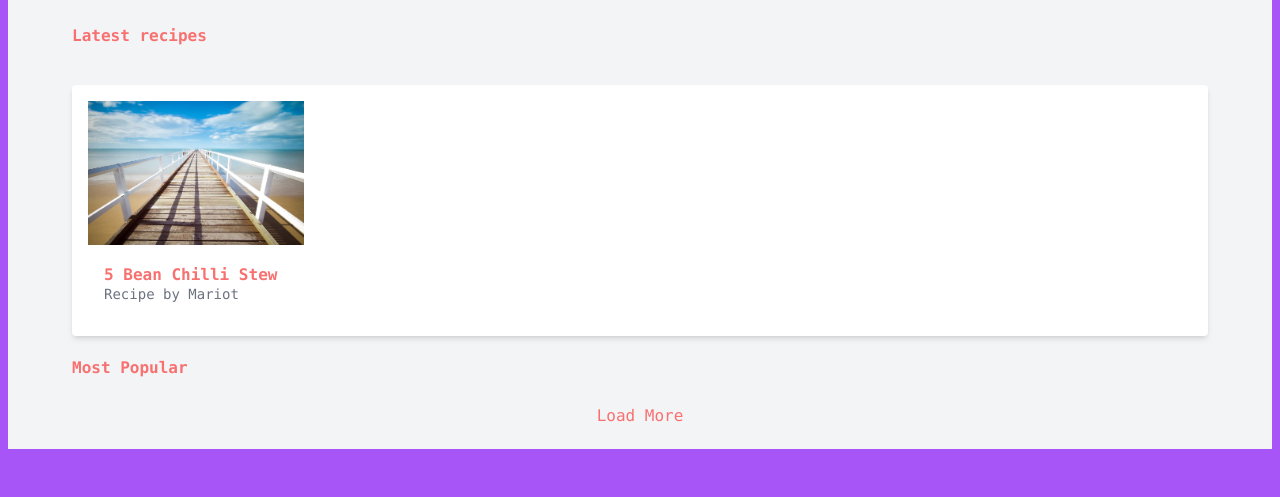
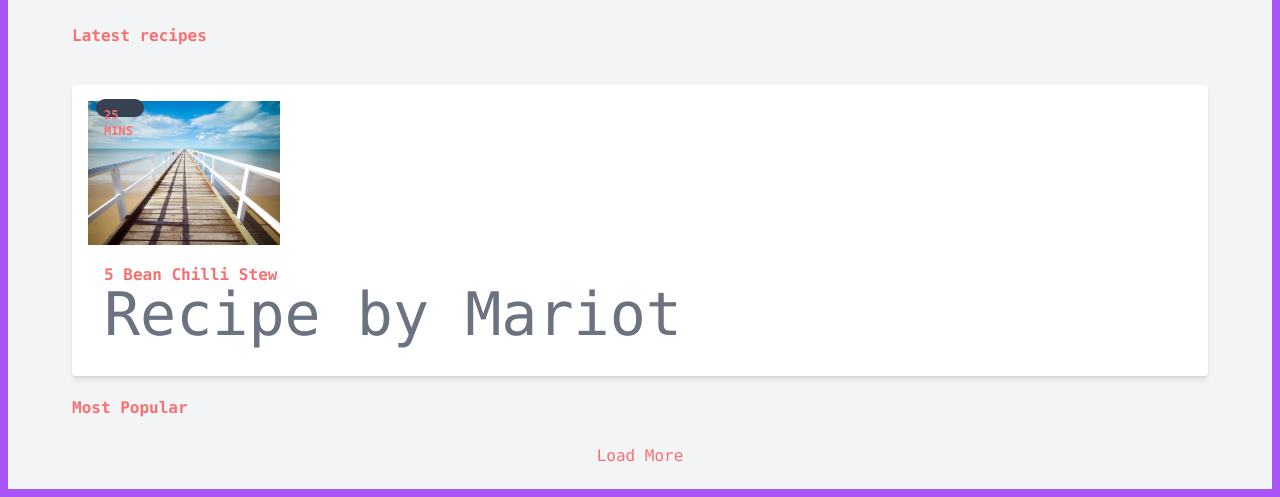
Before and after one commit to obibaadoma/tailwind-tutorials, a website: page public/index.html in a window 1280 px wide. Shown: the part 504-1001 px from the top of the page. Before the commit the page ends 961 px from the top, so only its background shows below. Drawn offline with Linux system fonts and the light colour scheme.

Commit message:
added badge

```diff
--- a/public/index.html
+++ b/public/index.html
@@ -5,8 +5,9 @@
   <meta charset="UTF-8" />
   <meta name="viewport" content="width=device-width, initial-scale=1.0" />
   <title>TAILWIND TUTORIAL</title>
-  <link rel="stylesheet" href="styles.css"/></link>
- </head>
+  <link rel="stylesheet" href="styles.css" />
+  </link>
+</head>
 
 <body class="bg-purple-500 text-red-400 font-mono">
 
@@ -45,7 +46,7 @@
     </div> <!-- end of nav -->
   </div>
 
-  <main class ="bg-gray-100 px-16 py-6">
+  <main class="bg-gray-100 px-16 py-6">
     <div class="flex md: justify-end lg:justify-end ml-2  gap-6">
       <a href="#">Log in</a>
       <a href="#">Sign up</a>
@@ -65,20 +66,23 @@
       <h4 class="font-bold mt-12 pb-2 border-b">Latest recipes</h4>
       <div class="mt-8">
         <!-- cards for go here -->
-        <div class="bg-white rounded overflow-hidden shadow-md p-4">
-          <img  class="w-48 h-36 border-8"src="../public/images/image2.jpg" alt="Description of the image">
-        <div class="m-4 ">
-          <span class="block font-bold">5 Bean Chilli Stew</span>
-          <span class="block text-gray-500 text-sm">Recipe by Mariot</span>
+        <div class="bg-white rounded overflow-hidden shadow-md p-4 relative">
+          <img class="w-48 h-36 border-8" src="../public/images/image2.jpg" alt="Description of the image">
+            <div class="m-4 ">
+              <span class="block font-bold">5 Bean Chilli Stew</span>
+              <span class="block text-gray-500 text-6xl">Recipe by Mariot</span>
+            </div>
+            <div>
+              <span class="bg-gray-700 text-xs uppercase font-bold rounded-full absolute p-2 top-1.5 ml-2 mt-2 h-0.5 w-8">25 mins</span>
+             </div>
         </div>
       </div>
-      </div>
-      <h4 class = "font-bold mt=12 pb-2">Most Popular</h4>
+      <h4 class="font-bold mt=12 pb-2">Most Popular</h4>
       <div>
         <!-- cards go here -->
       </div>
       <div class="flex justify-center">
-        <div class = "light">Load More</div>
+        <div class="light">Load More</div>
       </div>
     </div>
   </main>
```
Also changed, not shown: public/styles.css.
